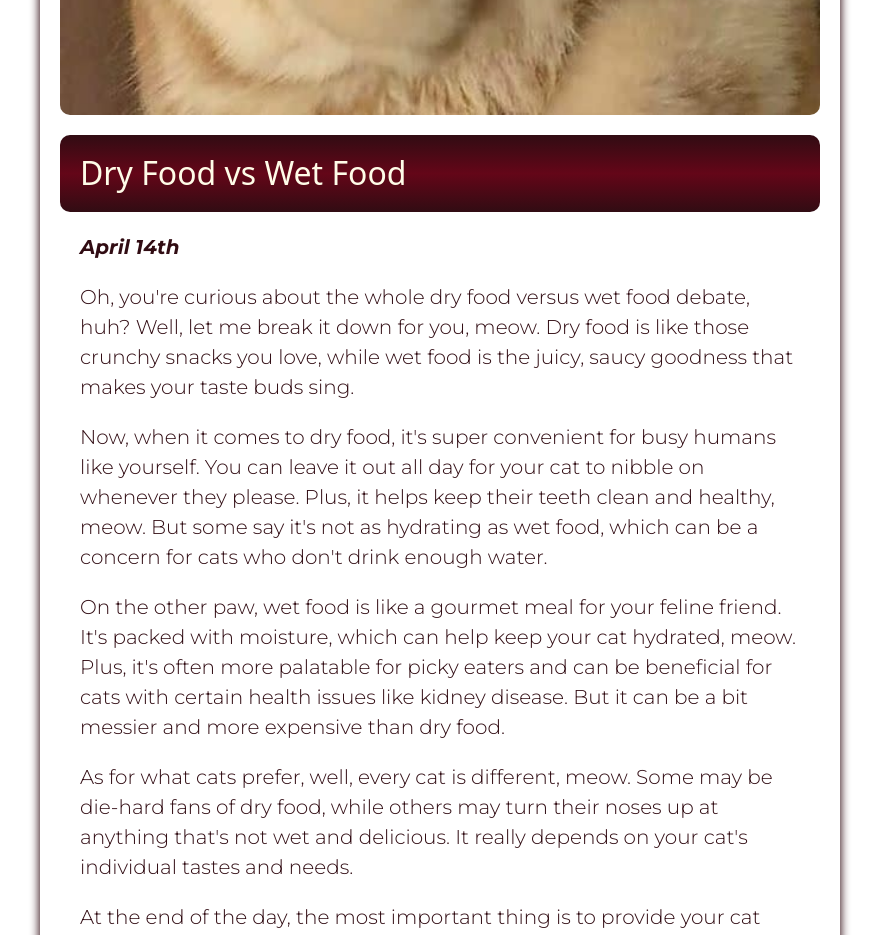
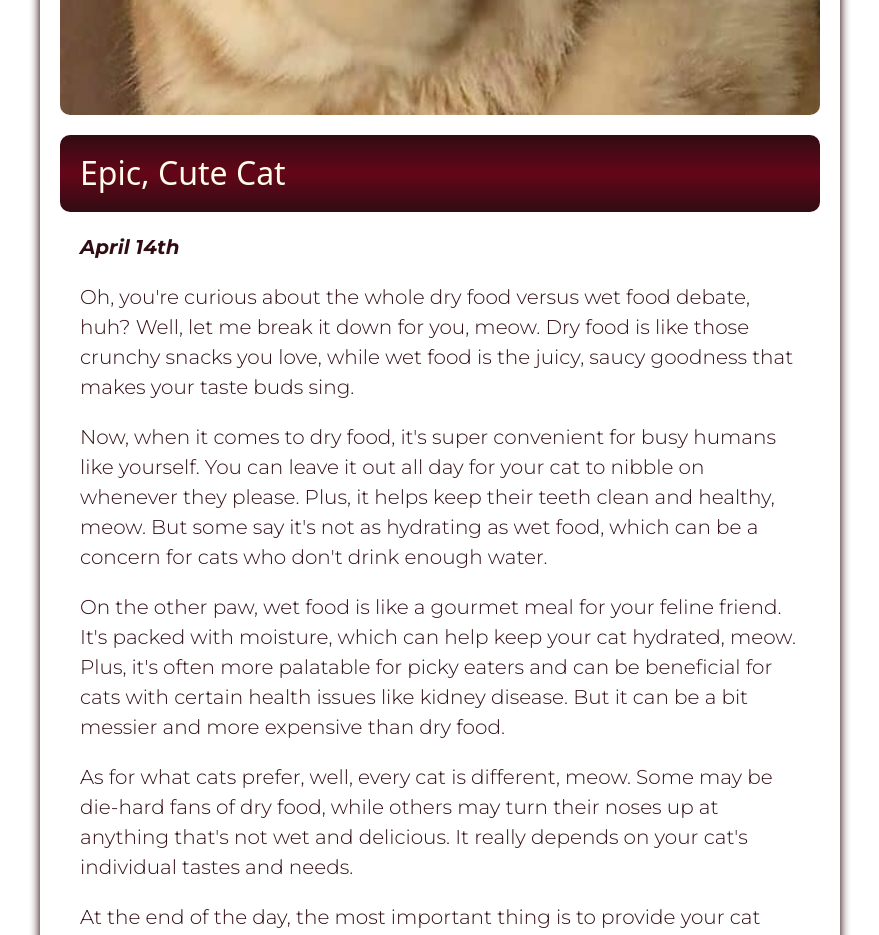
Before and after one commit to wmmeaducd/collab-practice-2, a plain HTML site: page newpage.html in a window 1280 px wide. Shown: the part 960-1895 px from the top of the page, without its empty margins (200-1079 px from the left). Drawn offline with nearby package versions, Linux system fonts and the light colour scheme; a web font is replaced by a local one.

Commit message:
new post

```diff
--- a/newpage.html
+++ b/newpage.html
@@ -23,7 +23,7 @@
     <main>
         <article>
             <img src="images/09-full.jpg" alt="cat photo" width="800" height="331">
-            <h2>Dry Food vs Wet Food</h2>
+            <h2>Epic, Cute Cat</h2>
             <p class="date">April 14th</p>
             <p>Oh, you're curious about the whole dry food versus wet food debate, huh? Well, let me break it down for you, meow. Dry food is like those crunchy snacks you love, while wet food is the juicy, saucy goodness that makes your taste buds sing.</p>
 
```
Also changed, not shown: 1 other file.
